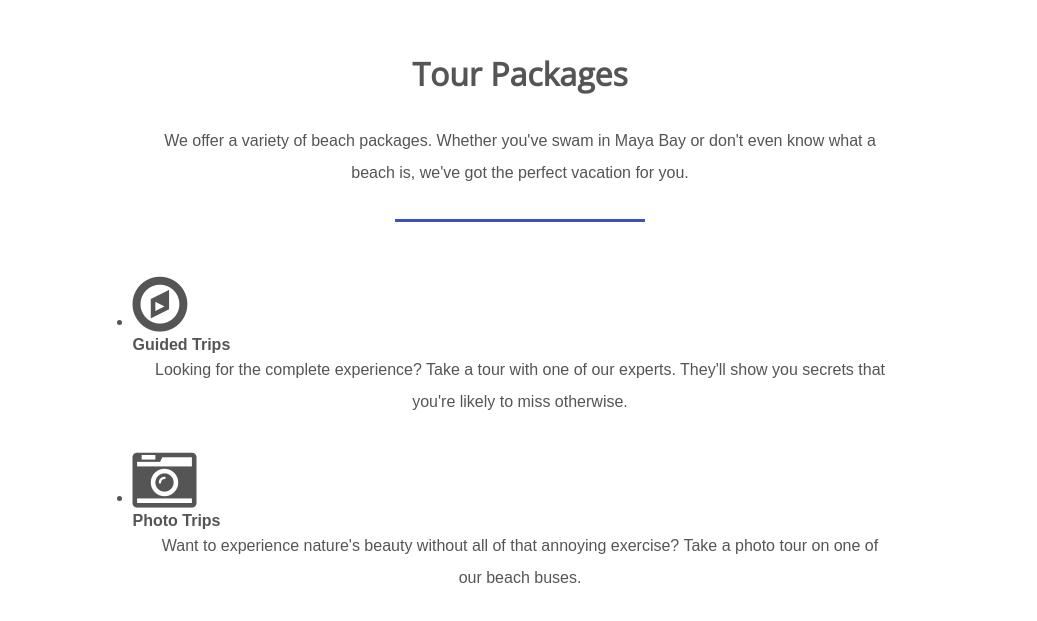
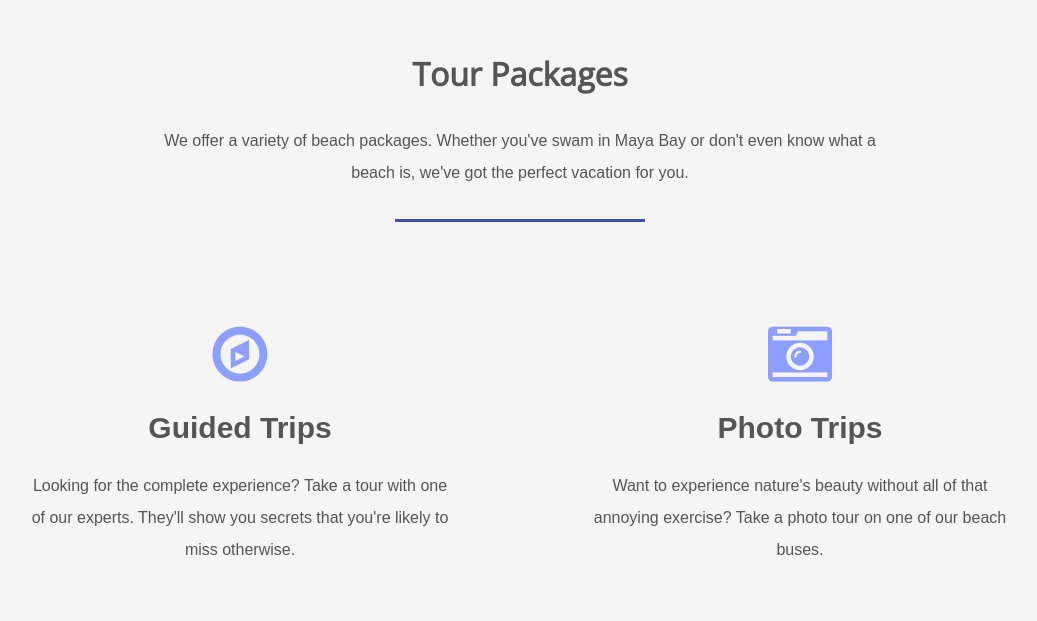
Before and after one commit to mikeytsou/startUpSite, a plain HTML site: page index.html in a window 1280 px wide. Shown: the part 1968-2589 px from the top of the page, without its empty margins (120-1157 px from the left). Drawn offline with nearby package versions, Linux system fonts and the light colour scheme.

Commit message:
Style package section

```diff
--- a/scss/style.scss
+++ b/scss/style.scss
@@ -42,6 +42,10 @@ section {
   flex-direction: column;
   align-items: center;
   padding: 100px 80px;
+}
+
+section:not(.hero):nth-child(even) {
+  background-color: #f5f5f5;
 }
 
 .grid {
@@ -170,3 +174,21 @@ header {
 .destinations .grid li.large {
   flex-basis: 70%;
 }
+
+/* Packages */
+
+.packages .grid li {
+  padding: 50px;
+  flex-basis: 50%;
+  text-align: center;
+  list-style: none;
+
+  i {
+    color: #8c9eff;
+  }
+
+  h4 {
+    font-size: 30px;
+    margin: 25px 0;
+  }
+}
```
Also changed, not shown: css/style.css, 1 other file.
